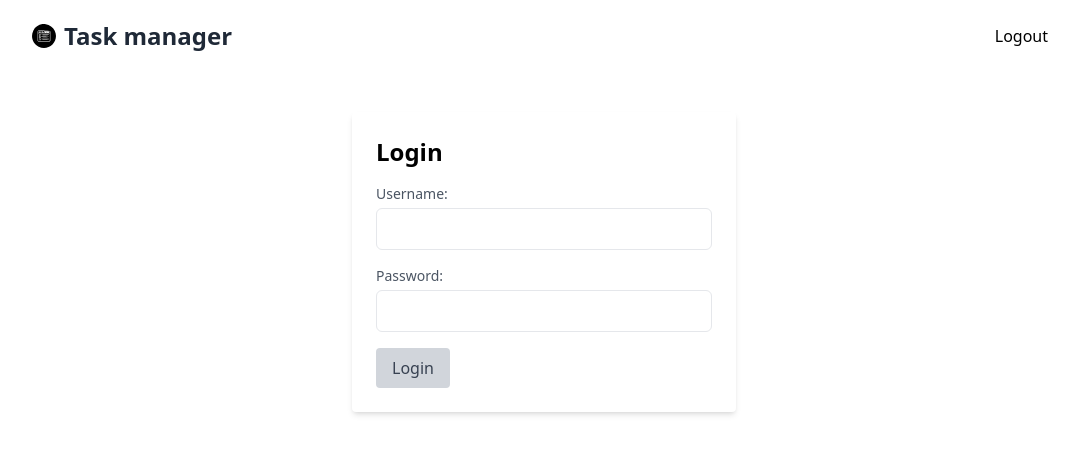
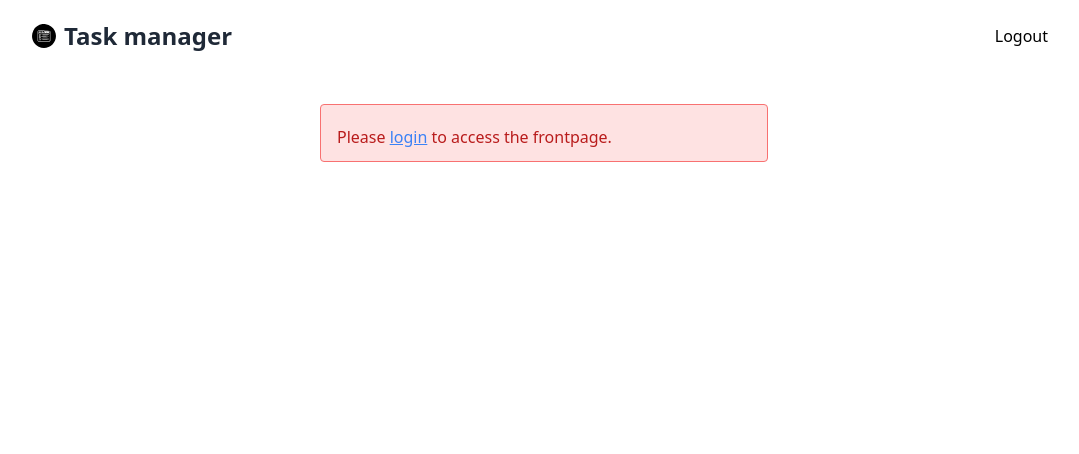
Before and after one commit to Chrilleweb/task-manager-app, a React (Create React App) app: page /auth/frontpage in a window 1280 px wide. Before the commit this address led to /login. Shown: the top 454 px of the page, without its empty margins (96-1175 px from the left). Built offline with nearby package versions, Linux system fonts and the light colour scheme; no server answers; sample sign-in values are in the browser's storage.

Commit message:
error component

```diff
--- /dev/null
+++ b/src/components/ErrorComponent.tsx
@@ -0,0 +1,11 @@
+import React from 'react';
+
+const ErrorComponent = () => (
+  <div className="max-w-md mx-auto my-8 bg-red-100 border border-red-400 text-red-700 px-4 py-3 rounded relative" role="alert">
+    <p className="mt-2">
+      Please <a href="/login" className="text-blue-500 underline">login</a> to access the frontpage.
+    </p>
+  </div>
+);
+
+export default ErrorComponent;
--- a/src/components/Frontpage.tsx
+++ b/src/components/Frontpage.tsx
@@ -1,8 +1,8 @@
 import React, { useEffect, useState } from 'react';
 import { Navigate } from 'react-router-dom';
+import ErrorComponent from './ErrorComponent';
 
 const Frontpage = ({ isAuthenticated }: { isAuthenticated: boolean }) => {
-  const [isLoading, setIsLoading] = useState(true);
   const [error, setError] = useState<string | null>(null);
 
   useEffect(() => {
@@ -17,16 +17,13 @@ const Frontpage = ({ isAuthenticated }: { isAuthenticated: boolean }) => {
 
         if (response.ok) {
           // Frontpage data is successfully fetched
-          setIsLoading(false);
         } else {
           // Invalid or missing token
           setError('Invalid token');
-          setIsLoading(false);
         }
       } catch (error) {
         console.error('Error fetching frontpage data:', error);
         setError('Error fetching data');
-        setIsLoading(false);
       }
     };
 
@@ -36,14 +33,9 @@ const Frontpage = ({ isAuthenticated }: { isAuthenticated: boolean }) => {
     }
   }, [isAuthenticated]);
 
-  if (isLoading) {
-    // Loading state, you can show a loading spinner or message here
-    return <div>Loading...</div>;
-  }
-
   if (error || !isAuthenticated) {
-    // Redirect to login if not authenticated or error occurred
-    return <Navigate to="/login" />;
+    // Display error component
+    return <ErrorComponent />;
   }
 
   // Render the frontpage content here
```
